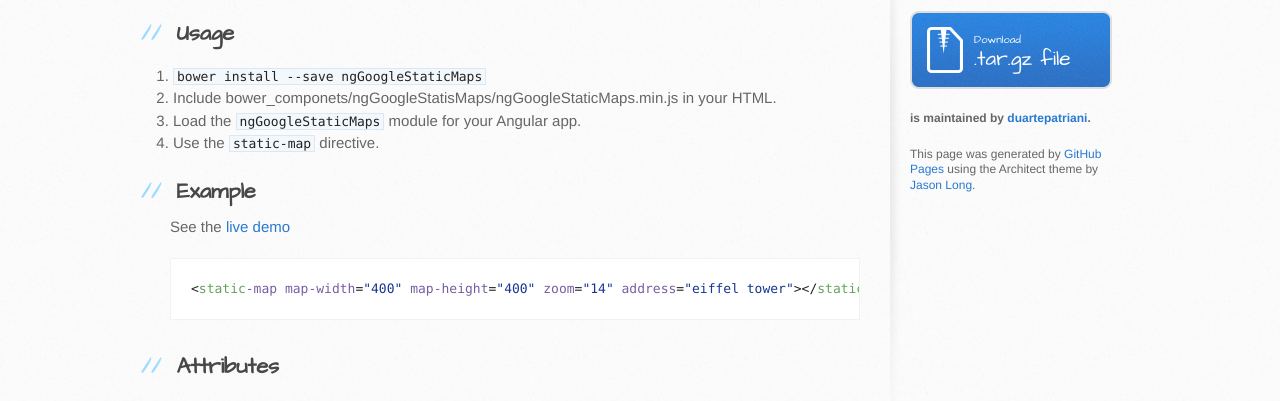
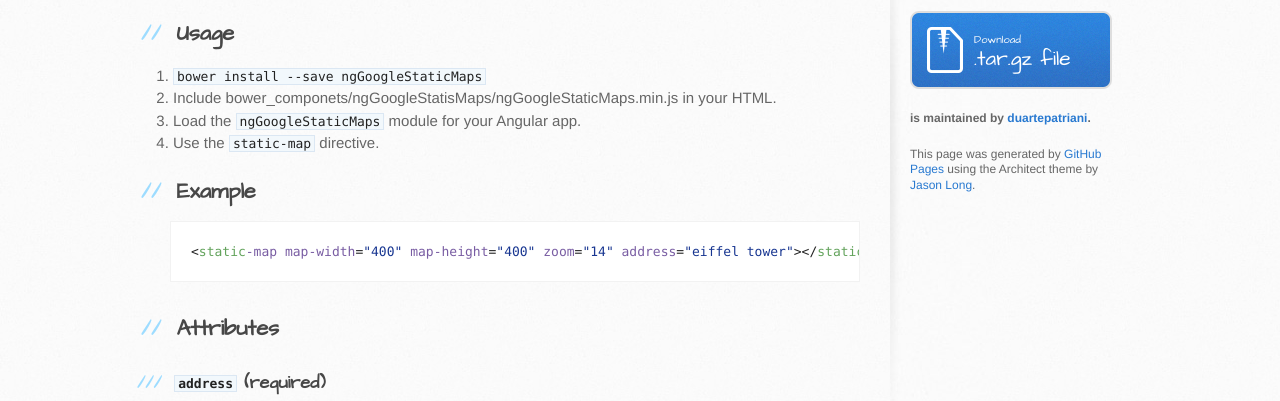
Before and after one commit to duartepatriani/ngGoogleStaticMaps, a plain HTML site: page index.html in a window 1280 px wide. Shown: the part 321-722 px from the top of the page. Drawn offline with Linux system fonts and the light colour scheme.

Commit message:
Update index.html

```diff
--- a/index.html
+++ b/index.html
@@ -45,8 +45,6 @@
 
 <h2>
 <a id="example" class="anchor" href="#example" aria-hidden="true"><span class="octicon octicon-link"></span></a>Example</h2>
-
-<p>See the <a href="http://duartepatriani.github.io/ngGoogleStaticMaps">live demo</a></p>
 
 <div class="highlight highlight-html"><pre>&lt;<span class="pl-ent">static</span><span class="pl-e">-map</span> <span class="pl-e">map-width</span>=<span class="pl-s"><span class="pl-pds">"</span>400<span class="pl-pds">"</span></span> <span class="pl-e">map-height</span>=<span class="pl-s"><span class="pl-pds">"</span>400<span class="pl-pds">"</span></span> <span class="pl-e">zoom</span>=<span class="pl-s"><span class="pl-pds">"</span>14<span class="pl-pds">"</span></span> <span class="pl-e">address</span>=<span class="pl-s"><span class="pl-pds">"</span>eiffel tower<span class="pl-pds">"</span></span>&gt;&lt;/<span class="pl-ent">static</span><span class="pl-e">-map</span>&gt;</pre></div>
 
```
